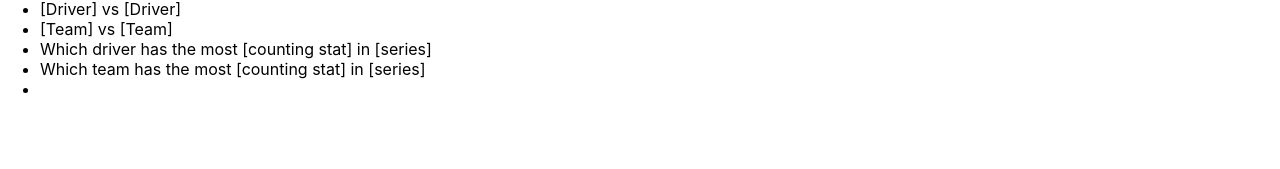
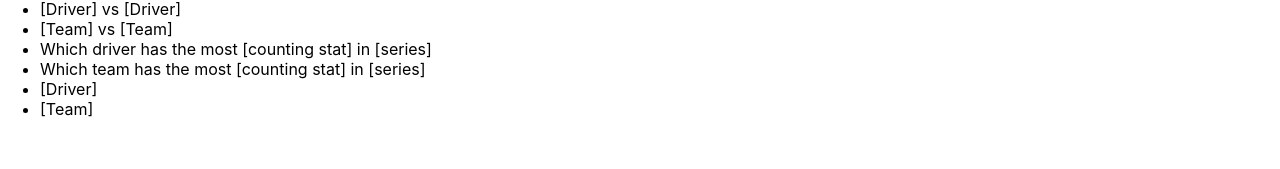
Before and after one commit to davislr2/SpeedSearch, a React (Create React App) app in the folder React/my-app/: page /query_forms in a window 1280 px wide. Shown: the part 119-288 px from the top of the page. Built offline with nearby package versions, Linux system fonts and the light colour scheme.

Commit message:
added driver and team to query list

```diff
--- a/React/my-app/src/pages/Query_forms.js
+++ b/React/my-app/src/pages/Query_forms.js
@@ -12,7 +12,8 @@ function Query_forms() {
                 <li>[Team] vs [Team]</li>
                 <li>Which driver has the most [counting stat] in [series]</li>
                 <li>Which team has the most [counting stat] in [series]</li>
-                <li></li>
+                <li>[Driver]</li>
+                <li>[Team]</li>
             </ul>
         </div>
     );
```
